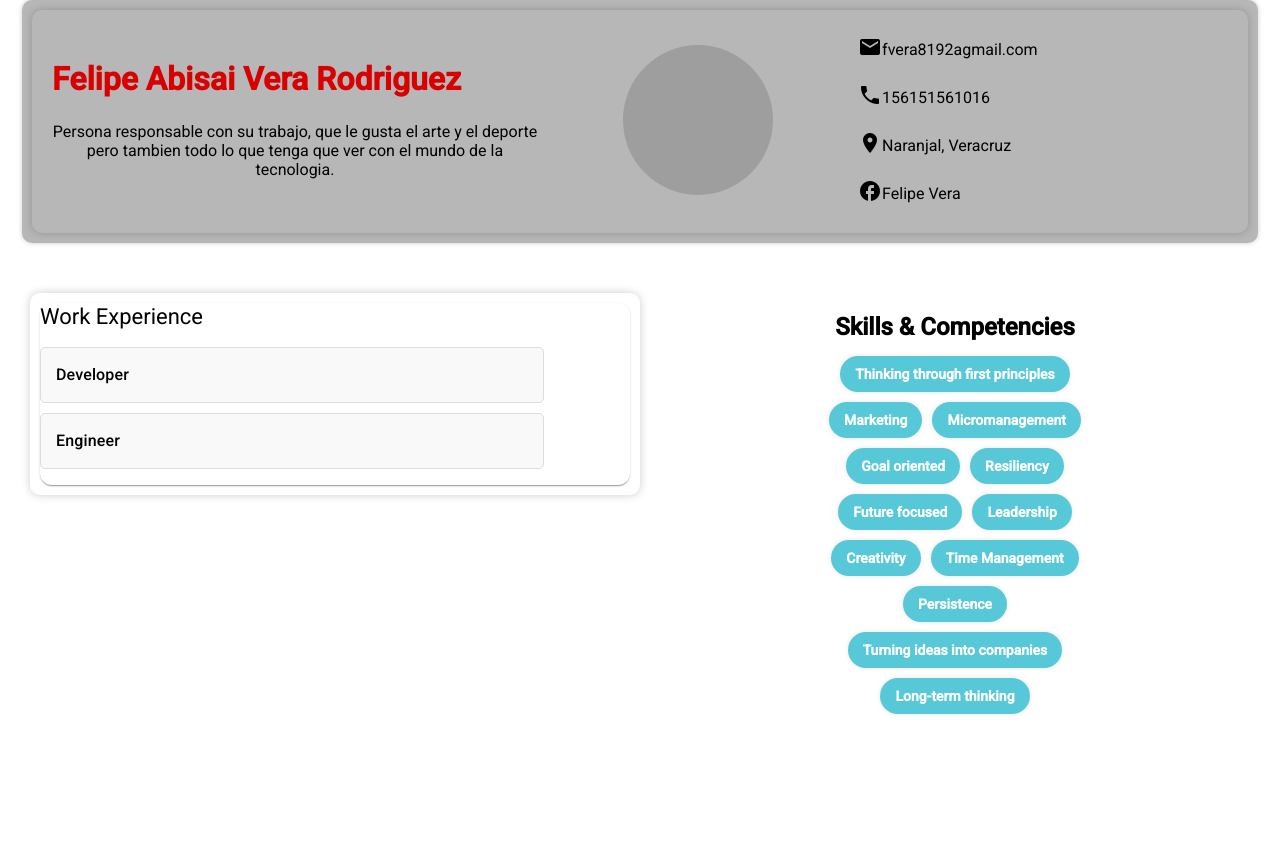
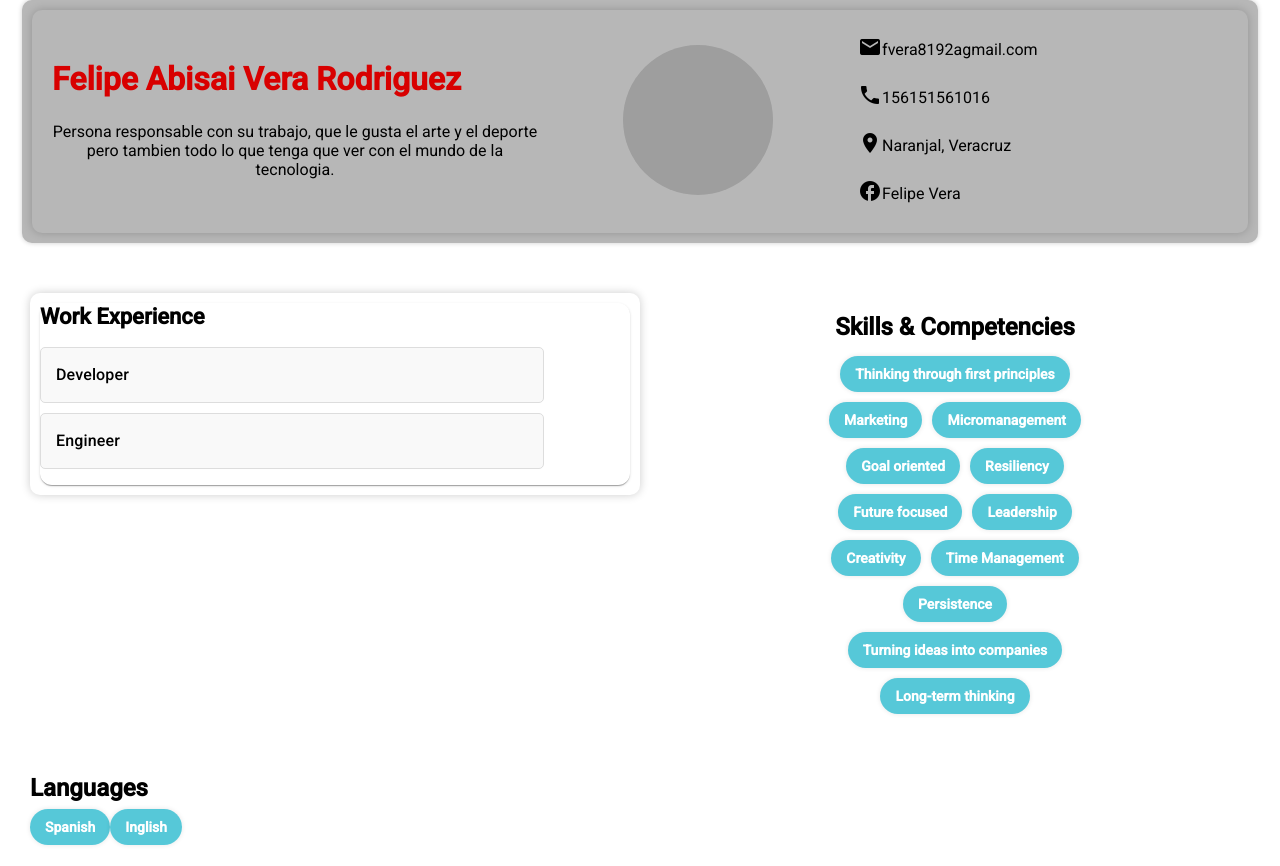
Before and after one commit to cuboalcub/cuboalcub.github.io, an Angular app: page / in a window 1280 px wide. Before the commit the page ends 800 px from the top, so only its background shows below. Built offline with nearby package versions, Linux system fonts and the light colour scheme; grey boxes are pictures that could not be loaded.

Commit message:
feat: :art: a

```diff
--- a/src/app/app.component.html
+++ b/src/app/app.component.html
@@ -8,4 +8,10 @@
       <app-skills></app-skills>
   </td>
 </tr>
+
+<tr>
+  <td>
+      <app-languages></app-languages>
+  </td>
+</tr>
 </table>
--- a/src/app/app.component.ts
+++ b/src/app/app.component.ts
@@ -3,10 +3,11 @@ import { RouterOutlet } from '@angular/router';
 import { HeaderComponent } from './header/header.component';
 import { WorkExperienceComponent } from './work-experience/work-experience.component';
 import { SkillsComponent } from './skills/skills.component';
+import { LanguagesComponent } from './languages/languages.component';
 @Component({
   selector: 'app-root',
   standalone: true,
-  imports: [RouterOutlet, HeaderComponent, WorkExperienceComponent, SkillsComponent],
+  imports: [RouterOutlet, HeaderComponent, WorkExperienceComponent, SkillsComponent, LanguagesComponent],
   templateUrl: './app.component.html',
   styleUrl: './app.component.css'
 })
--- /dev/null
+++ b/src/app/languages/languages.component.css
@@ -0,0 +1,15 @@
+h2 {
+    font-size: 24px;
+    margin-bottom: 15px;
+    font-weight: bold;
+}
+.tags .tag {
+    background-color: #56c8d8; /* Color similar al de las etiquetas en la imagen */
+    color: white;
+    padding: 10px 15px;
+    border-radius: 20px;
+    font-size: 14px;
+    font-weight: bold;
+    box-shadow: 0 0 5px rgba(0, 0, 0, 0.1);
+    transition: background-color 0.3s ease;
+}
--- /dev/null
+++ b/src/app/languages/languages.component.html
@@ -0,0 +1,5 @@
+<h2>Languages</h2>
+<div class="tags">
+    <span class="tag">Spanish</span>
+    <span class="tag">Inglish</span>
+</div>
--- a/src/app/work-experience/work-experience.component.html
+++ b/src/app/work-experience/work-experience.component.html
@@ -1,6 +1,6 @@
 <div>
     <mat-card class="work-experience">
-        <mat-card-title>Work Experience</mat-card-title>
+        <mat-card-title><b>Work Experience</b></mat-card-title>
         <mat-card-subtitle>
             <ul class="card-list">
                 <li>Developer</li>
```
Also changed, not shown: src/app/languages/languages.component.ts (added, +12 -0 lines), 1 other file (tests, documents, lock files or other folders).
